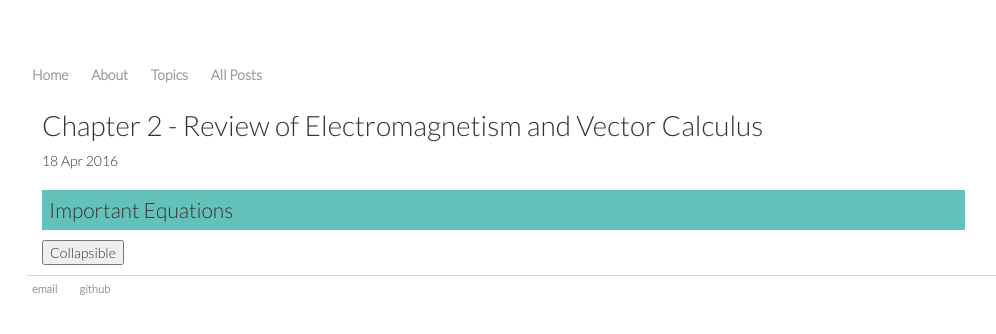
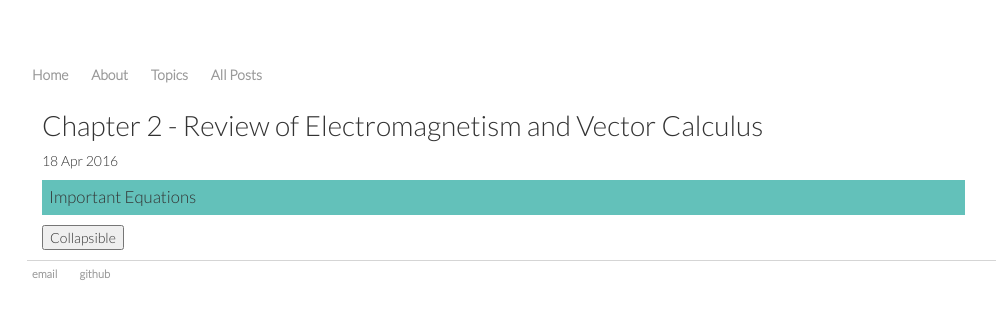
Before and after one commit to serriferous/initial.github.io, a Jekyll site: the page built from _posts/2016-04-18-chapter-2.md, in a window 1280 px wide. Shown: the top 334 px of the page, without its empty margins (33-1029 px from the left). Built offline with Jekyll 4.4.1, drawn with Linux system fonts in a browser that asks for light colours.

Commit message:
Update 2016-04-18-chapter-2.md

```diff
--- a/_posts/2016-04-18-chapter-2.md
+++ b/_posts/2016-04-18-chapter-2.md
@@ -5,9 +5,9 @@ date: 2016-04-18
 category: PC2232
 ---
 
-<h2><div style="padding:7px;background-color:#63C1BA;line-height:1.2;">
+<h5><div style="padding:7px;background-color:#63C1BA;line-height:1.2;">
 Important Equations
-</div></h2>
+</div></h5>
 
 <button data-toggle="collapse" data-target="#demo">Collapsible</button>
 
```
